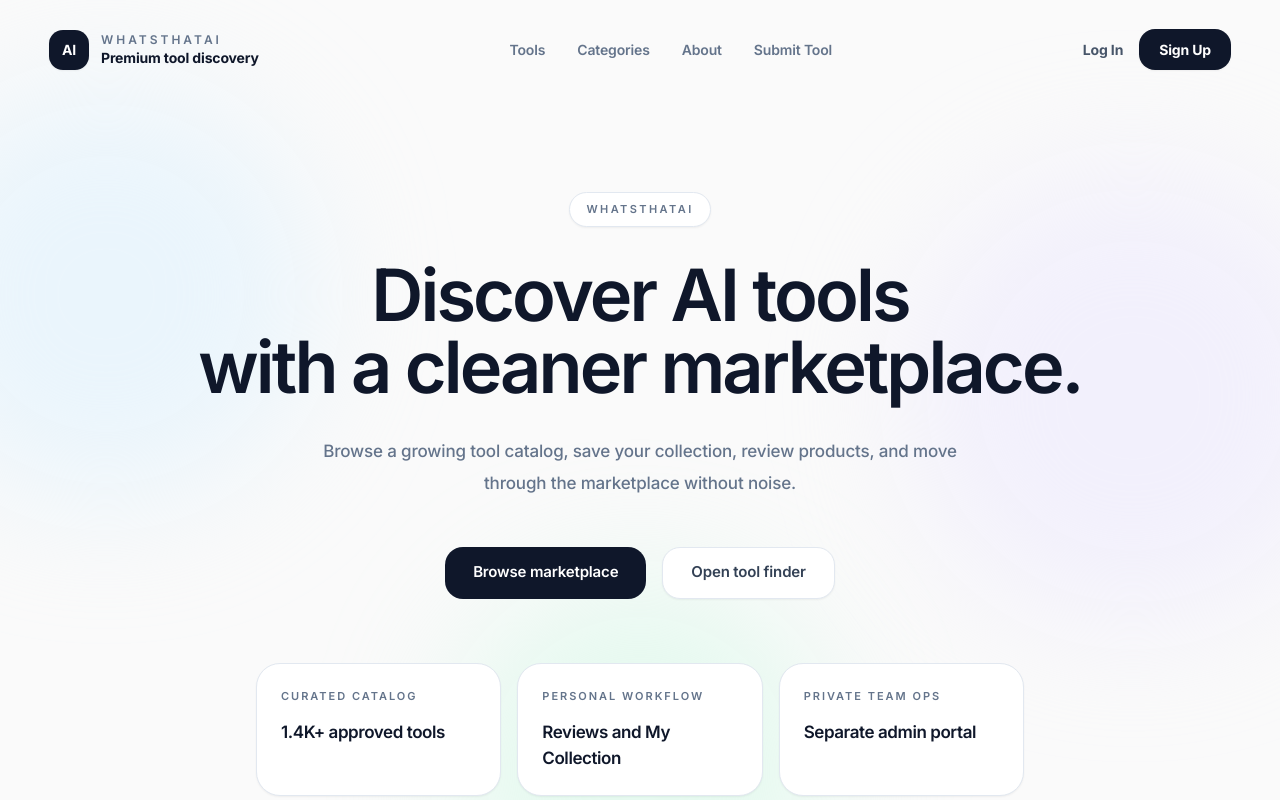
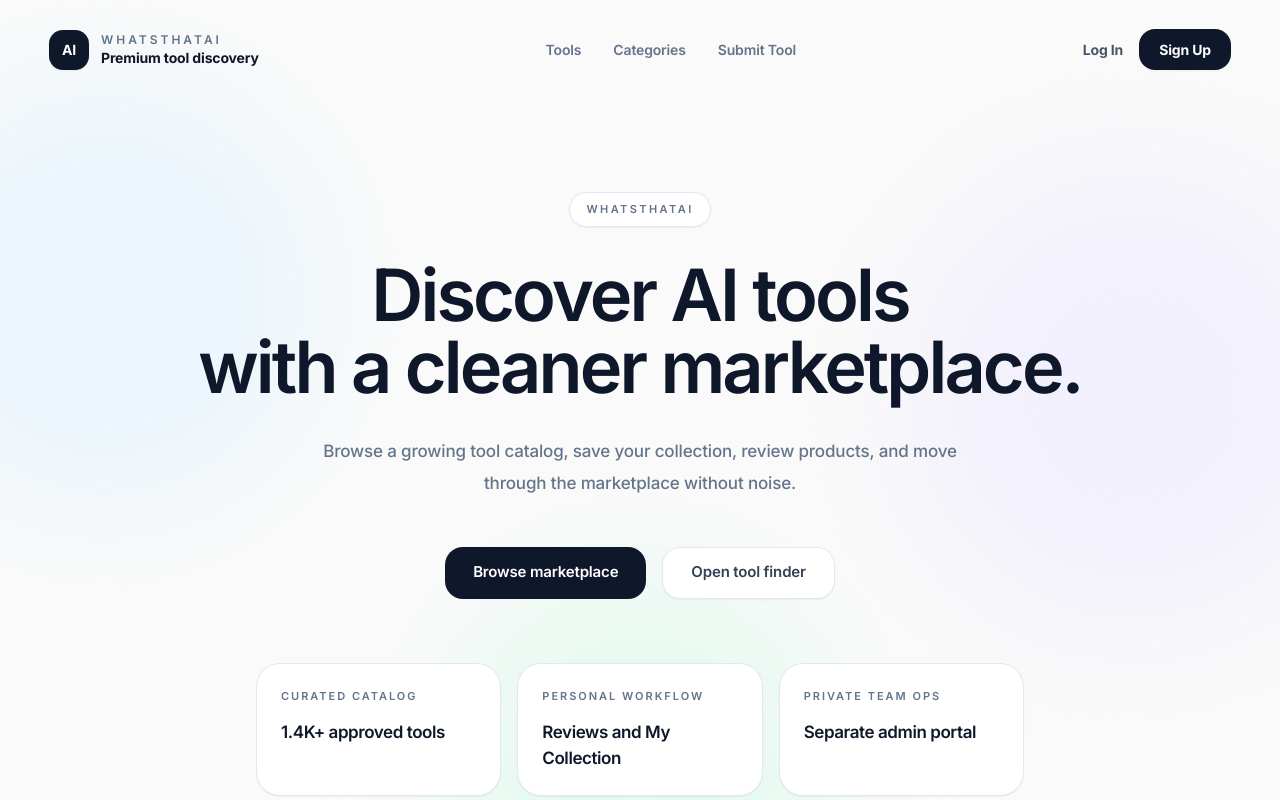
Before and after one commit to Sambhavxx111/WhatsThatAI-02, a Next.js app: page / in a window 1280 px wide. Shown: the top 800 px of the page. Built offline with nearby package versions, Linux system fonts and the light colour scheme; no server answers.

Commit message:
remove about from top

```diff
--- a/Components/layout/Navbar.js
+++ b/Components/layout/Navbar.js
@@ -7,7 +7,6 @@ import { useEffect, useState } from 'react'
 const navItems = [
   { href: '/tools', label: 'Tools' },
   { href: '/categories', label: 'Categories' },
-  { href: '/about', label: 'About' },
   { href: '/submit-tool', label: 'Submit Tool' },
 ]
 
```
